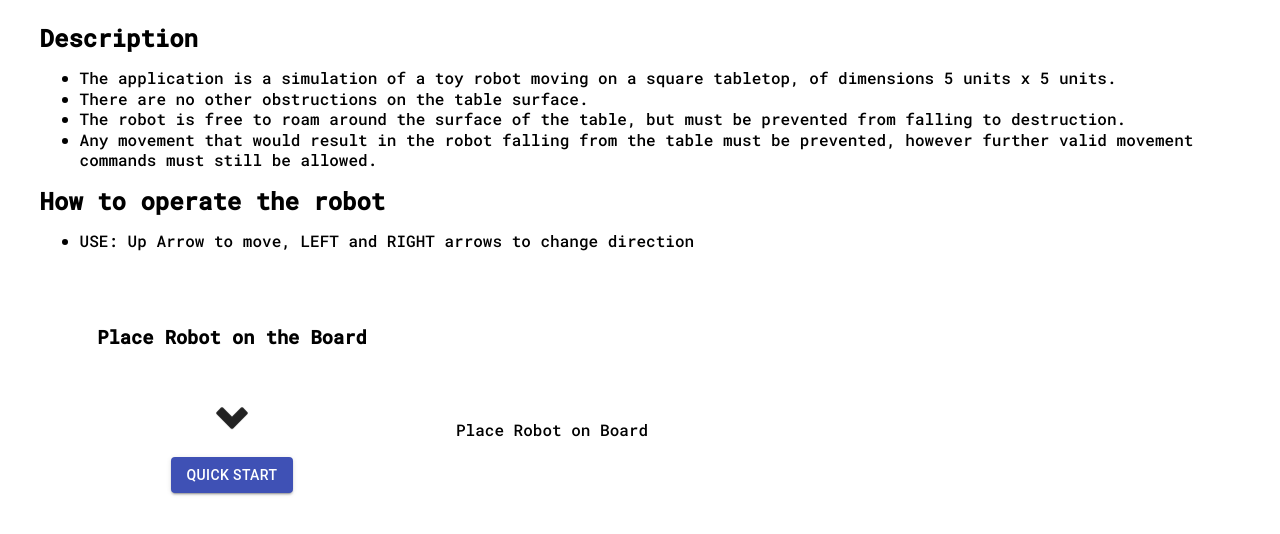
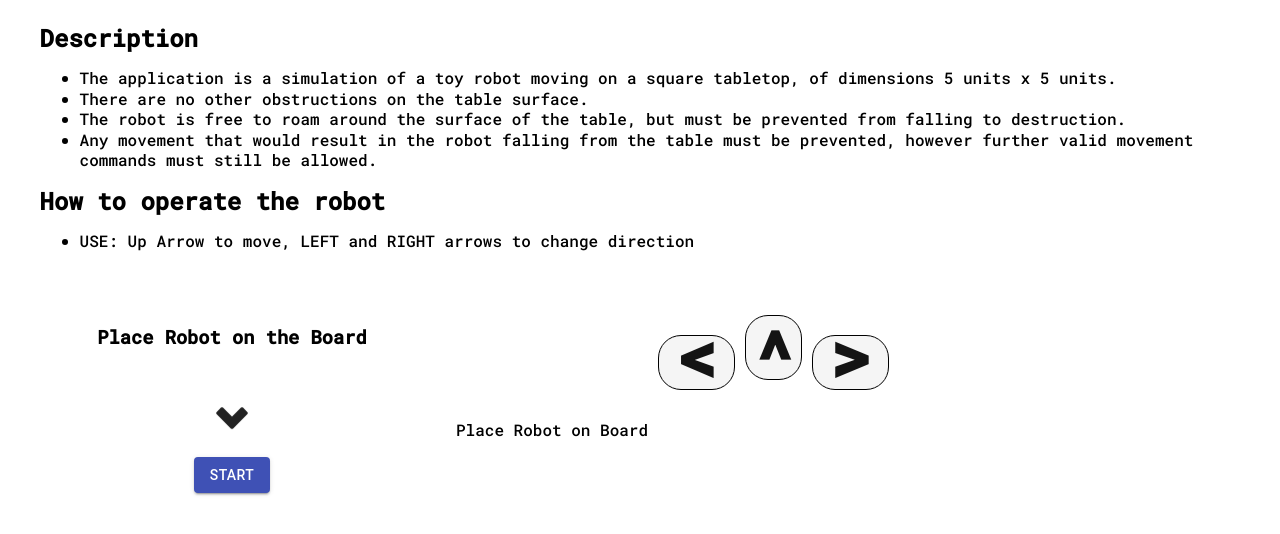
Before and after one commit to pvahanian/ToyRobotv2, a React (Create React App) app: page / in a window 1280 px wide. Shown: the top 534 px of the page. Built offline with nearby package versions, Linux system fonts and the light colour scheme.

Commit message:
Added Arrow keys view

```diff
--- a/src/App.css
+++ b/src/App.css
@@ -108,3 +108,33 @@
     transform: translateY(-15px);
   }
 }
+
+.arrows{
+  font-size: 70px;
+  border: 1px solid black;
+  width: 55px;
+  margin-left: 10px;
+  height: 33px;
+  border-radius: 23px;
+  background-color: whitesmoke;
+  color:rgb(20, 20, 20);
+}
+#top{
+  padding-top: 30px;
+  margin-bottom: 3px;
+
+}
+#left{
+  padding: 10px;
+}
+#right{
+  padding: 10px;
+
+}
+#arrowHolder{
+  display: flex;
+  align-items: baseline;
+}
+.highlight{
+  background-color: yellowgreen;
+}
--- a/src/components/InputForm.tsx
+++ b/src/components/InputForm.tsx
@@ -7,21 +7,25 @@
 import React, { useState, FormEvent } from "react";
 import Button from "@material-ui/core/Button";
 import Board from "./Board";
+import KeyBoard from './KeyBoard'
 
 //import utils
 import splitInputString from "../utils/splitInputString";
 import initInputChecker from "../utils/initInputChecker";
+import TransitionsModal from '../utils/robotPicker'
 
 //import interface
 import { RobotData } from "../constants/constants";
 
 //Delete later
+import { makeStyles, Theme, createStyles } from '@material-ui/core/styles';
 import turnLeft from '../utils/turnLeft'
 import turnRight from '../utils/turnRight'
 import moveOnBoard from '../utils/moveOnBoard'
 
+
 const InputForm: React.FC = () => {
-  const [input, setInput] = useState("");
+  // const [input, setInput] = useState("");
   const [robotStart, setRobotStart] =useState(true)
   const [robotData, setRobotData] = useState<RobotData>({
     command: "",
@@ -32,30 +36,26 @@ const InputForm: React.FC = () => {
   });
   const [oldLocation, setOldLocation] = useState("");
 
-  /**
-   * Function: handleSubmit
-   * Goal:    onClick, set InputArrayOfStrings state and setInput back to ""
-   */
 
-  const handleSubmit = (e: FormEvent) => {
-    e.preventDefault();
-    setOldLocation(String(robotData.x) + String(robotData.y));
-    console.log(input)
-    setRobotData(
-      initInputChecker(splitInputString(input, robotData), oldLocation)
-    );
-    setInput("");
-  };
+  // const handleSubmit = (e: FormEvent) => {
+  //   e.preventDefault();
+  //   setOldLocation(String(robotData.x) + String(robotData.y));
+  //   console.log(input)
+  //   setRobotData(
+  //     initInputChecker(splitInputString(input, robotData), oldLocation)
+  //   );
+  //   setInput("");
+  // };
 
   /**
    * Function: HandleDefault
    * Goal:    this will move to be the default login for the place on board and movement.  Once robot is placed on board the button will be disabled to not reset robot
+   */
 
+    const handleDefault = () => {
 
-
-   */
-    const handleDefault = () => {
     if(robotStart){
+    // TransitionsModal()
     setOldLocation(String(robotData.x) + String(robotData.y));
     setRobotData(initInputChecker(splitInputString("Place, 0,0, north", robotData),oldLocation));
 
@@ -68,9 +68,13 @@ const InputForm: React.FC = () => {
             ...robotData,
             facing:newFacing.facing,
           })
+          let highlight = document.getElementById("left")!;
+          highlight.classList.add('highlight');
+          setTimeout(function(){
+              highlight.classList.remove('highlight');
+          }, 75)
         }
         runthis()
-        setInput("")
       }
         if(event.keyCode===38){
         setOldLocation(String(robotData.x) + String(robotData.y));
@@ -81,9 +85,13 @@ const InputForm: React.FC = () => {
             x:newSpot.x,
             y:newSpot.y,
           })
+           let highlight = document.getElementById("top")!;
+          highlight.classList.add('highlight');
+          setTimeout(function(){
+              highlight.classList.remove('highlight');
+          }, 75)
         }
         runthis()
-        setInput("")
       }
        if(event.keyCode===39){
         setOldLocation(String(robotData.x) + String(robotData.y));
@@ -93,43 +101,26 @@ const InputForm: React.FC = () => {
             ...robotData,
             facing:newFacing.facing,
           })
+           let highlight = document.getElementById("right")!;
+          highlight.classList.add('highlight');
+          setTimeout(function(){
+              highlight.classList.remove('highlight');
+          }, 75)
         }
         runthis()
-        setInput("")
       }
     })
     setRobotStart(false)
+
     }
-  };
-
-  /**
-   * Function: handleChange
-   * Goal:    set Input state to user input
-   */
-
-  const handleChange = (e: React.ChangeEvent<HTMLInputElement>) => {
-    setInput(e.target.value);
   };
 
   return (
     <div className="displays">
       <div className="displaySpacer">
         <br></br>
-        {/* <form > onSubmit={handleSubmit}
-          <input
-            onChange={handleChange}
-            className="inputBox"
-            name="robotCommands"
-            type="text"
-            value={input}
-            placeholder="Input robot commands!"
-          />
-          <Button variant="contained" color="primary" className="goButton" onClick={handleSubmit}>
-            Go
-          </Button>
-        </form>
-        */}
         <br />
+        <div></div>
         <h3>Place Robot on the Board</h3>
         <div className="arrow bounce"></div>
         <Button
@@ -138,13 +129,14 @@ const InputForm: React.FC = () => {
           className="quickStart"
           onClick={handleDefault}
         >
-          Quick Start
+          Start
         </Button>
       </div>
       <div id="showInfo">
         <div id="board"></div>
         <Board robotData={robotData} oldLocation={oldLocation} />
       </div>
+      <KeyBoard />
     </div>
   );
 };
--- /dev/null
+++ b/src/components/KeyBoard.tsx
@@ -0,0 +1,19 @@
+/**
+ * Function: keyBoard
+ * Goal:
+ * Return:
+ */
+
+function KeyBoard() {
+
+  return(
+      <div id="arrowHolder">
+       <h1 id="left"  className="arrows">{"<"}</h1>
+       <h1 id="top"   className="arrows">{"^"}</h1>
+       <h1 id="right" className="arrows">{">"}</h1>
+      </div>
+  )
+
+}
+
+export default KeyBoard;
--- /dev/null
+++ b/src/utils/robotPicker.tsx
@@ -0,0 +1,62 @@
+import React from 'react';
+import { makeStyles, Theme, createStyles } from '@material-ui/core/styles';
+import Modal from '@material-ui/core/Modal';
+import Backdrop from '@material-ui/core/Backdrop';
+import Fade from '@material-ui/core/Fade';
+
+const useStyles = makeStyles((theme: Theme) =>
+  createStyles({
+    modal: {
+      display: 'flex',
+      alignItems: 'center',
+      justifyContent: 'center',
+    },
+    paper: {
+      backgroundColor: theme.palette.background.paper,
+      border: '2px solid #000',
+      boxShadow: theme.shadows[5],
+      padding: theme.spacing(2, 4, 3),
+    },
+  }),
+);
+
+export default function TransitionsModal() {
+  //eslint-disable-next-line
+  const classes = useStyles();
+  const [open, setOpen] = React.useState(false);
+
+  const handleOpen = () => {
+    setOpen(true);
+  };
+
+  const handleClose = () => {
+    setOpen(false);
+  };
+
+  return (
+    <div>
+      <button type="button" onClick={handleOpen}>
+        react-transition-group
+      </button>
+      <Modal
+        aria-labelledby="transition-modal-title"
+        aria-describedby="transition-modal-description"
+        className={classes.modal}
+        open={open}
+        onClose={handleClose}
+        closeAfterTransition
+        BackdropComponent={Backdrop}
+        BackdropProps={{
+          timeout: 500,
+        }}
+      >
+        <Fade in={open}>
+          <div className={classes.paper}>
+            <h2 id="transition-modal-title">Transition modal</h2>
+            <p id="transition-modal-description">react-transition-group animates me.</p>
+          </div>
+        </Fade>
+      </Modal>
+    </div>
+  );
+}
```
